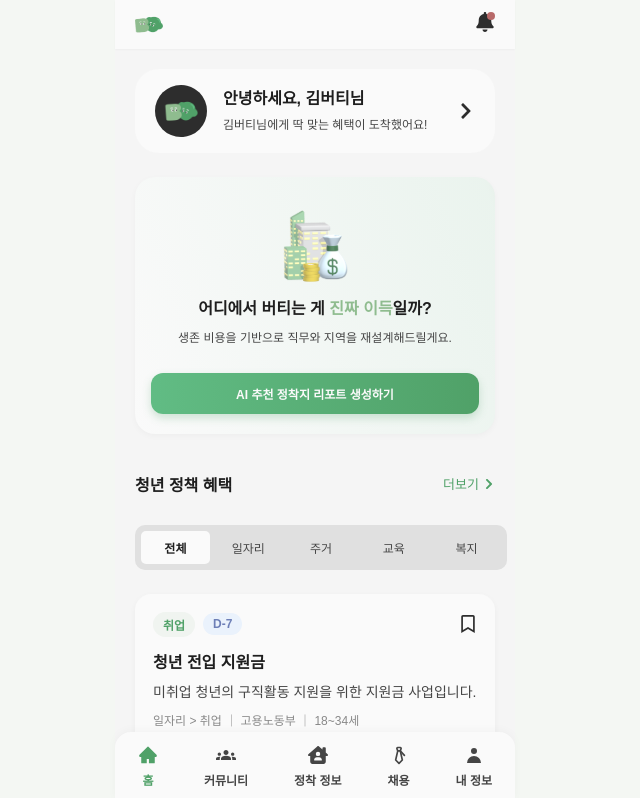
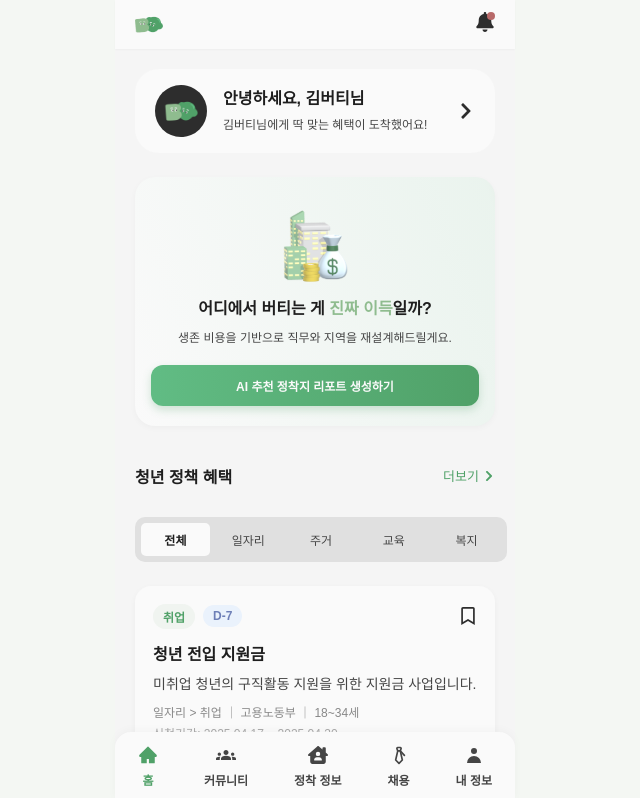
Before and after one commit to 1000hyehyang/burty-frontend, a React (Vite) app: page / in a window 1280 px wide. Shown: the top 798 px of the page, without its empty margins (325-965 px from the left). Built offline with nearby package versions, Linux system fonts and the light colour scheme; a web font is replaced by a local one.

Commit message:
style : 배너 마진 살짝 줄임

```diff
--- a/src/components/Common/BaseBanner/BaseBanner.tsx
+++ b/src/components/Common/BaseBanner/BaseBanner.tsx
@@ -53,7 +53,7 @@ const Subtitle = styled.p`
 
 const ButtonWrapper = styled.div`
   width: 100%;
-  margin-top: 16px;
+  margin-top: 8px;
 `;
 
 const BaseBanner = ({
```
